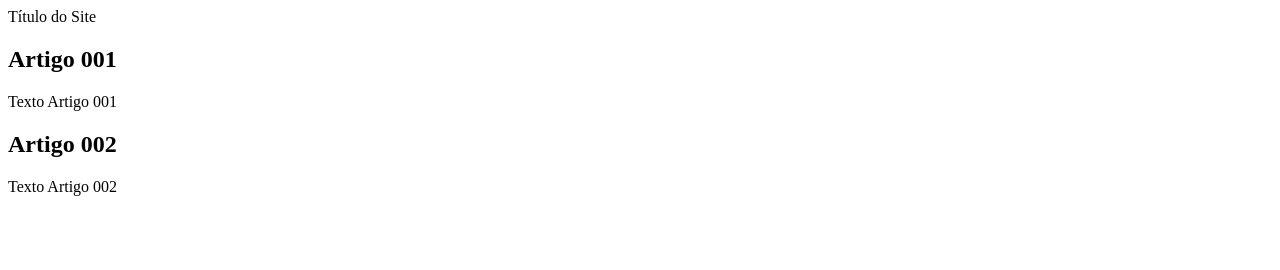
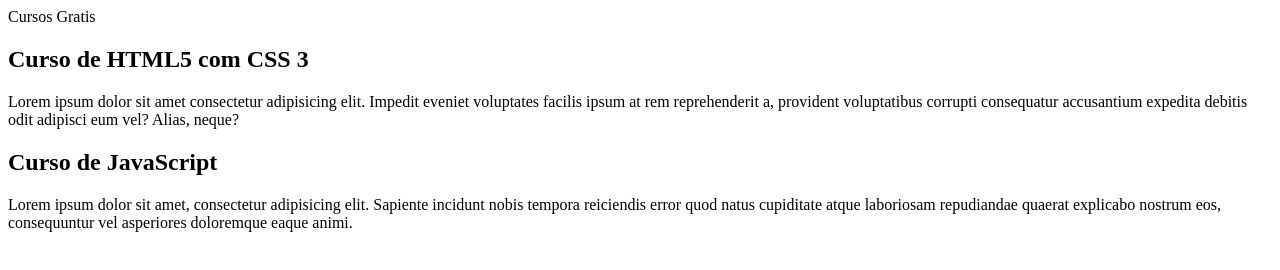
Before and after one commit to joseadelmodematos/projeto-site, a plain HTML site: page index.html in a window 1280 px wide. Drawn offline with Linux system fonts and the light colour scheme.

Commit message:
Update index.html

```diff
--- a/index.html
+++ b/index.html
@@ -8,14 +8,14 @@
 </head>
 <body>
     <main>
-        <header>Título do Site</header>
+        <header>Cursos Gratis</header>
         <article>
-            <h2>Artigo 001</h2>
-            <p>Texto Artigo 001</p>
+            <h2>Curso de HTML5 com CSS 3</h2>
+            <p>Lorem ipsum dolor sit amet consectetur adipisicing elit. Impedit eveniet voluptates facilis ipsum at rem reprehenderit a, provident voluptatibus corrupti consequatur accusantium expedita debitis odit adipisci eum vel? Alias, neque?</p>
         </article>
         <article>
-            <h2>Artigo 002</h2>
-            <p>Texto Artigo 002</p>
+            <h2>Curso de JavaScript</h2>
+            <p>Lorem ipsum dolor sit amet, consectetur adipisicing elit. Sapiente incidunt nobis tempora reiciendis error quod natus cupiditate atque laboriosam repudiandae quaerat explicabo nostrum eos, consequuntur vel asperiores doloremque eaque animi.</p>
         </article>
     </main>
 </body>
```
